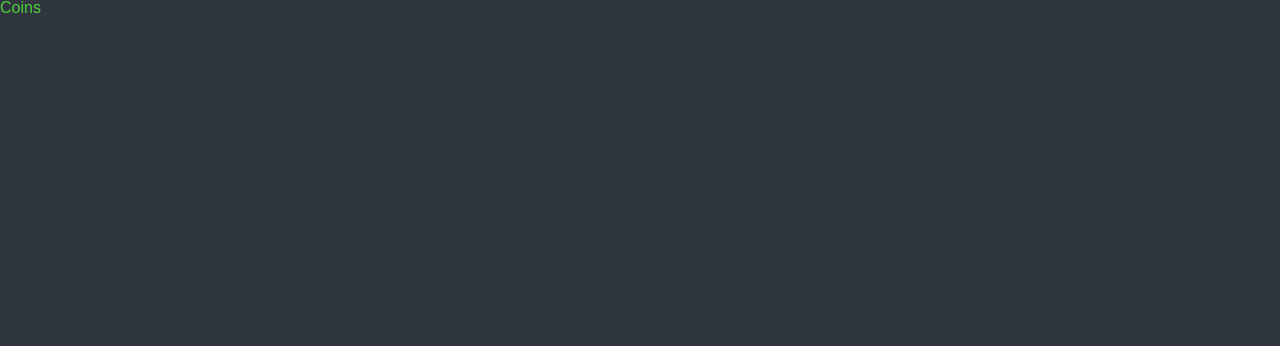
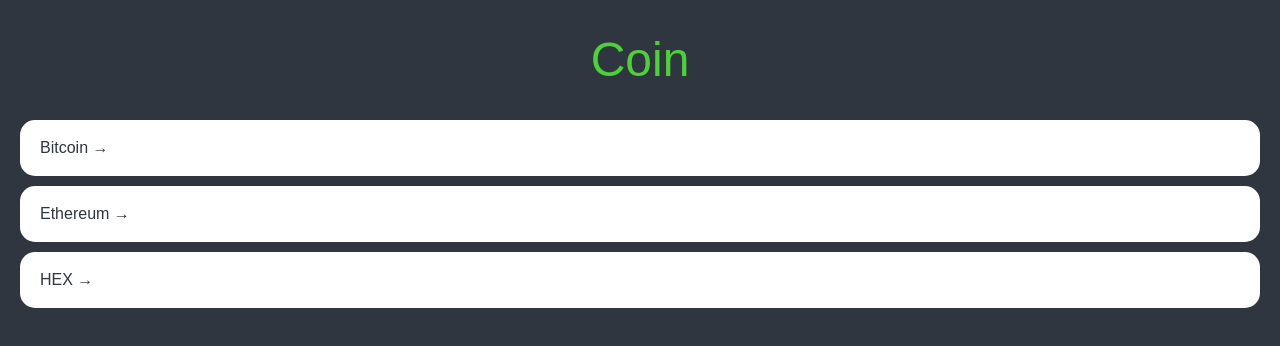
Before and after one commit to honghyunAhn/react-master, a React (Create React App) app: page / in a window 1280 px wide. Shown: the top 346 px of the page. Built offline with nearby package versions, Linux system fonts and the light colour scheme.

Commit message:
feat : Home style

```diff
--- a/src/App.tsx
+++ b/src/App.tsx
@@ -61,6 +61,7 @@
  }
  a {
    text-decoration:none;
+   color: inherit;
  }
 `;
 
--- a/src/routes/Coins.tsx
+++ b/src/routes/Coins.tsx
@@ -1,9 +1,85 @@
+import { Link } from "react-router-dom";
 import styled from "styled-components";
 
+const Container = styled.div`
+  padding: 0px 20px;
+`;
+
+const Header = styled.header`
+  height: 15vh;
+  display: flex;
+  justify-content: center;
+  align-items: center;
+`;
+
+const CoinsList = styled.ul``;
+
+const Coin = styled.li`
+  background-color: white;
+  color: ${(props) => props.theme.bgColor};
+  border-radius: 15px;
+  margin-bottom: 10px;
+  a {
+    padding: 20px;
+    transition: color 0.2s ease-in;
+    display: block;
+  }
+  &:hover {
+    a {
+      color: ${(props) => props.theme.accentColor};
+    }
+  }
+`;
+
 const Title = styled.h1`
+  font-size: 48px;
   color: ${(props) => props.theme.accentColor};
 `;
+
+const coins = [
+  {
+    id: "btc-bitcoin",
+    name: "Bitcoin",
+    symbol: "BTC",
+    rank: 1,
+    is_new: false,
+    is_active: true,
+    type: "coin",
+  },
+  {
+    id: "eth-ethereum",
+    name: "Ethereum",
+    symbol: "ETH",
+    rank: 2,
+    is_new: false,
+    is_active: true,
+    type: "coin",
+  },
+  {
+    id: "hex-hex",
+    name: "HEX",
+    symbol: "HEX",
+    rank: 3,
+    is_new: false,
+    is_active: true,
+    type: "token",
+  },
+];
+
 function Coins() {
-  return <Title>Coins</Title>;
+  return (
+    <Container>
+      <Header>
+        <Title>Coin</Title>
+      </Header>
+      <CoinsList>
+        {coins.map((coin) => (
+          <Coin key={coin.id}>
+            <Link to={`/${coin.id}`}>{coin.name} &rarr;</Link>
+          </Coin>
+        ))}
+      </CoinsList>
+    </Container>
+  );
 }
 export default Coins;
```
